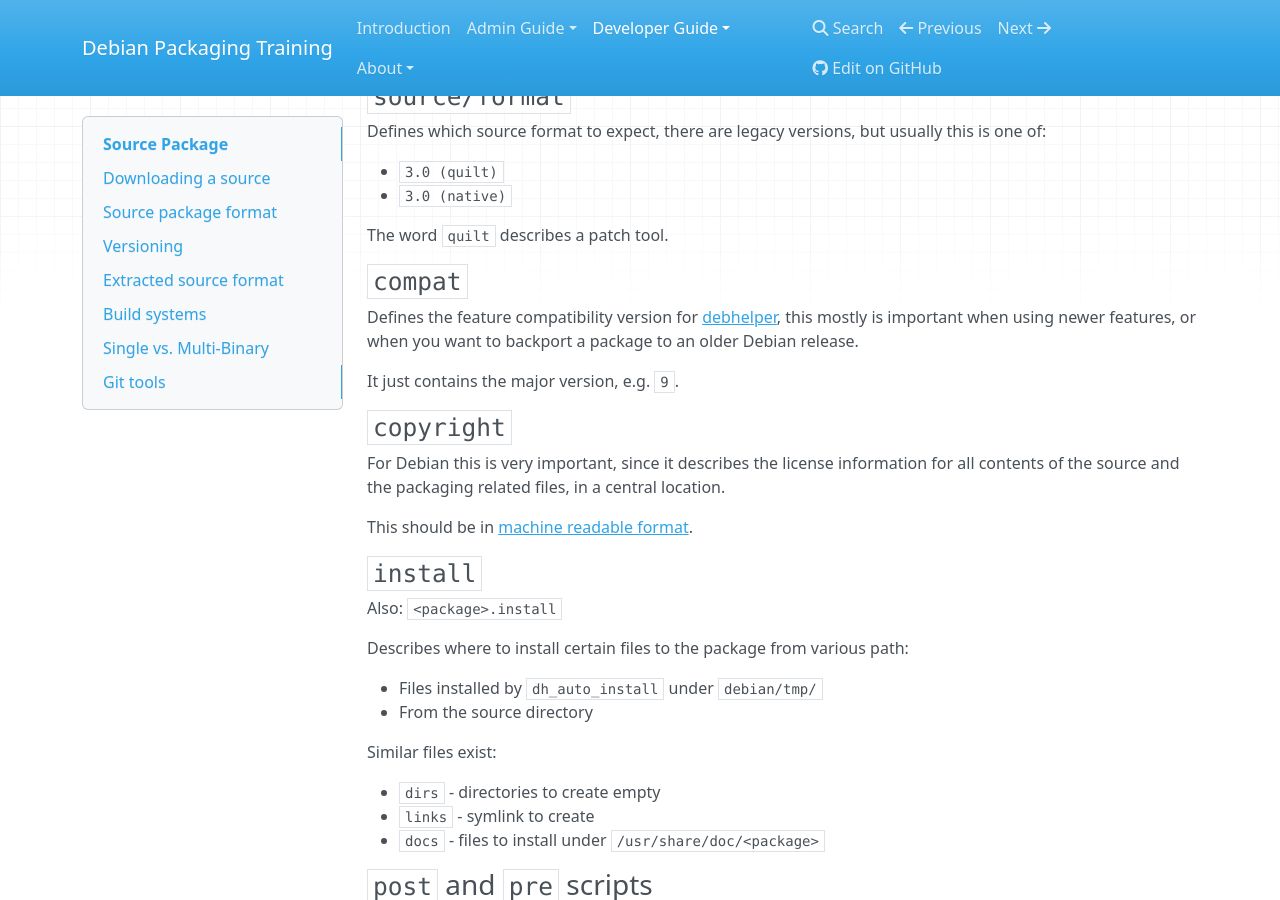
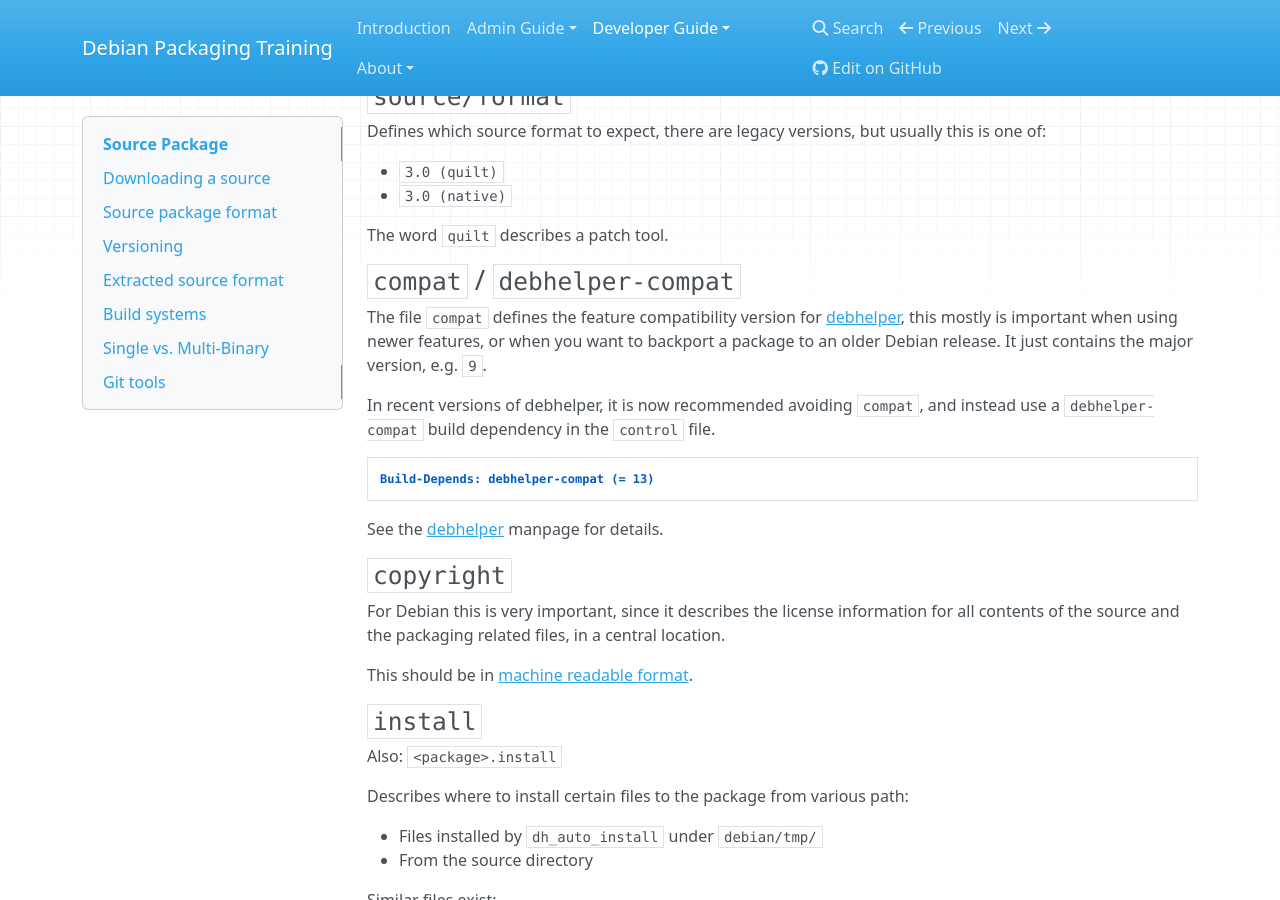
Before and after one commit to lazyfrosch/training-debian-packaging, an MkDocs documentation site: the page built from docs/dev/source.md, in a window 1280 px wide and 900 px high, scrolled down 2627 px. Built offline with MkDocs 1.6.1, drawn with Linux system fonts in a browser that asks for light colours; nearby versions of some CDN libraries.

Commit message:
dev: Update compat section

```diff
--- a/docs/dev/source.md
+++ b/docs/dev/source.md
@@ -127,12 +127,17 @@ Defines which source format to expect, there are legacy versions, but usually th
 
 The word `quilt` describes a patch tool.
 
-### `compat`
+### `compat` / `debhelper-compat`
 
-Defines the feature compatibility version for [debhelper], this mostly is important when using newer features,
-or when you want to backport a package to an older Debian release.
+The file `compat` defines the feature compatibility version for [debhelper], this mostly is important when using newer
+features, or when you want to backport a package to an older Debian release. It just contains the major version, e.g. `9`.
 
-It just contains the major version, e.g. `9`.
+In recent versions of debhelper, it is now recommended avoiding `compat`, and instead use a `debhelper-compat`
+build dependency in the `control` file.
+
+    Build-Depends: debhelper-compat (= 13)
+
+See the [debhelper] manpage for details.
 
 ### `copyright`
 
```
